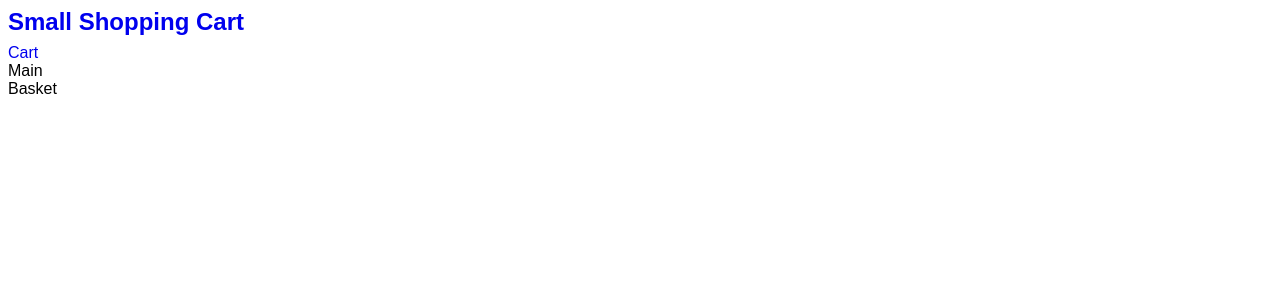
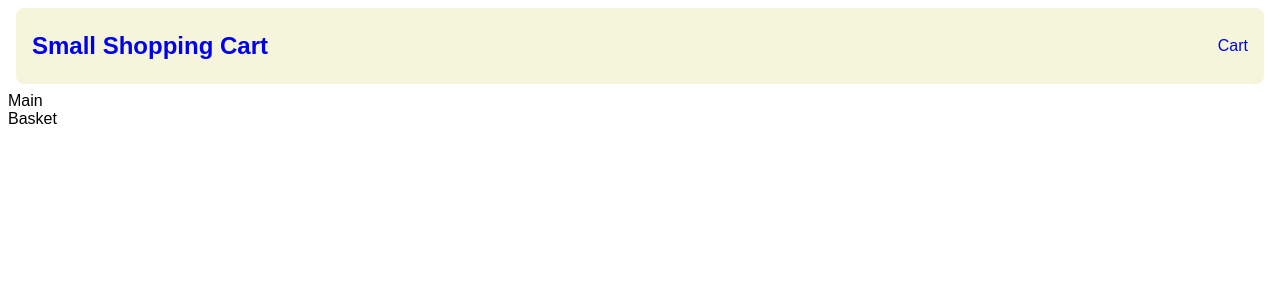
Before and after one commit to mel0013/Restful-Soul, a React (Create React App) app: page / in a window 1280 px wide. Shown: the top 300 px of the page. Built offline with nearby package versions, Linux system fonts and the light colour scheme.

Commit message:
completed header

```diff
--- a/src/components/Header.js
+++ b/src/components/Header.js
@@ -2,7 +2,7 @@ import React from 'react'
 
 export default function Header(props) {
   return (
-    <header>
+    <header className='row block center'>
       <div>
         <a href='#/'>
           <h1>Small Shopping Cart</h1>
--- a/src/index.css
+++ b/src/index.css
@@ -39,3 +39,7 @@ a {
   margin: 0.5rem;
   border-radius: 0.5rem;
 }
+
+.row.center {
+  align-items: center;
+}
```
